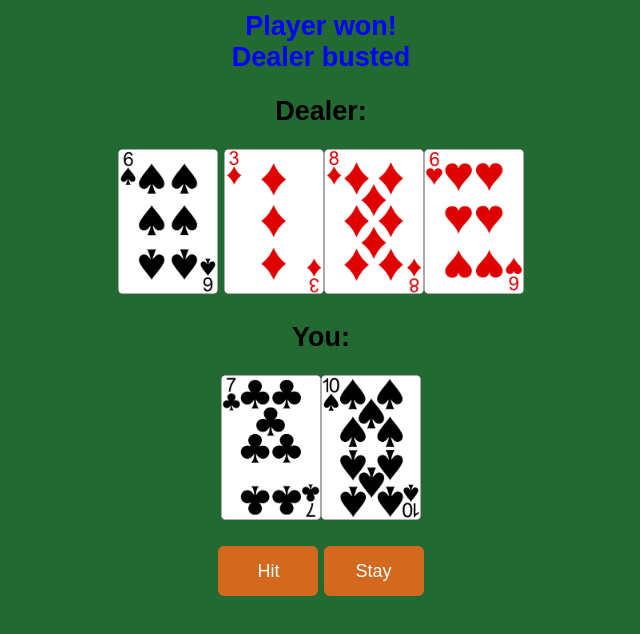
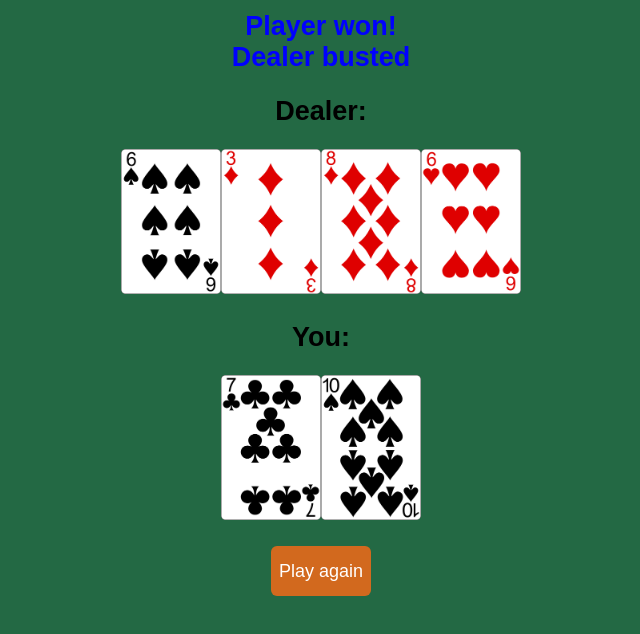
Before and after one commit to lucasdcampos/blackjack, a plain HTML site: page index.html in a window 1280 px wide. Both pictures are taken after a click on the button "Stay". Shown: the part 108-742 px from the top of the page, without its empty margins (319-959 px from the left). Drawn offline with Linux system fonts and the light colour scheme.

Commit message:
Add playAgain

```diff
--- a/blackjack.js
+++ b/blackjack.js
@@ -7,13 +7,18 @@ const hand = new Map();
 const aceCount = new Map();
 const cardSfx = new Audio("assets/sfx/new_card.mp3");
 const gameOverSfx = new Audio("assets/sfx/card_game_over.wav");
+
+var hiddenCard;
 var deck = [];
-
 var canHit = true;
 var canStay = true;
 
 window.onload = function()
 {
+    document.getElementById("hit-btn").addEventListener("click", hit);
+    document.getElementById("stay-btn").addEventListener("click", stay);
+    document.getElementById("play-again-btn").addEventListener("click", playAgain);
+
     buildDeck();
     shuffleDeck();
     startGame();
@@ -56,13 +61,17 @@ function startGame()
     aceCount.set("dealer", 0);
     aceCount.set("player", 0);
 
+    addHiddenCard();
     addCardTo("dealer");
 
     addCardTo("player");
     addCardTo("player");
 
-    document.getElementById("hit-btn").addEventListener("click", hit);
-    document.getElementById("stay-btn").addEventListener("click", stay);
+    canHit = true;
+    canStay = true;
+
+    document.getElementById("play-again-btn").style.visibility = "hidden";
+
 }
 
 async function hit()
@@ -116,11 +125,18 @@ async function stay() {
     checkWinner();
 }
 
+function addHiddenCard()
+{
+    hiddenCard = document.createElement("img");
+    hiddenCard.src = "assets/cards/hidden.png";
+
+    document.getElementById("dealer-hand").appendChild(hiddenCard);
+}
+
 function revealCard()
 {
-    let hidden = document.getElementById("hidden-card");
     let card = deck.pop();
-    hidden.src = createCard(card).src;
+    hiddenCard.src = createCard(card).src;
 
     addValueToHand(getCardValue(card), "dealer");
 
@@ -155,6 +171,27 @@ function checkWinner()
     }
 
     gameOverSfx.play();
+
+    document.getElementById("play-again-btn").style.visibility = "visible";
+    document.getElementById("hit-btn").style.visibility = "hidden";
+    document.getElementById("stay-btn").style.visibility = "hidden";
+}
+
+function playAgain()
+{
+    document.getElementById("hit-btn").style.visibility = "visible";
+    document.getElementById("stay-btn").style.visibility = "visible";
+
+    let dealer = document.getElementById("dealer-hand");
+    let player = document.getElementById("player-hand");
+
+    while (dealer.hasChildNodes())
+        dealer.firstChild.remove()
+
+    while (player.hasChildNodes())
+        player.firstChild.remove()
+
+    startGame();
 }
 
 function addCardTo(subject)
--- a/index.html
+++ b/index.html
@@ -11,16 +11,17 @@
     <h1>Blackjack</h1>
     <h2 id="game-status"></h2>
     <h2>Dealer:</h2>
-    <div id="dealer-hand">
-        <img id="hidden-card" src="assets/cards/hidden.png">
-    </div>
+    <div id="dealer-hand"></div>
 
     <h2>You:</h2>
     <div id="player-hand"></div>
 
     <br>
 
+    <button id="play-again-btn">Play again</button>
+    <br>
     <button id="hit-btn">Hit</button>
     <button id="stay-btn">Stay</button>
+
 </body>
 </html>
--- a/style.css
+++ b/style.css
@@ -2,7 +2,7 @@ body {
     font-family: Arial, Helvetica, sans-serif;
     font-size: 18px;
     text-align: center;
-    background-color: rgb(35, 105, 50);
+    background-color: rgb(35, 105, 68);
 }
 
 #dealer-hand img, #player-hand img {
@@ -18,7 +18,7 @@ h1{
     color: blue;
 }
 
-#hit-btn, #stay-btn {
+#hit-btn, #stay-btn, #play-again-btn {
     width: 100px;
     height: 50px;
     font-size: 18px;
```
